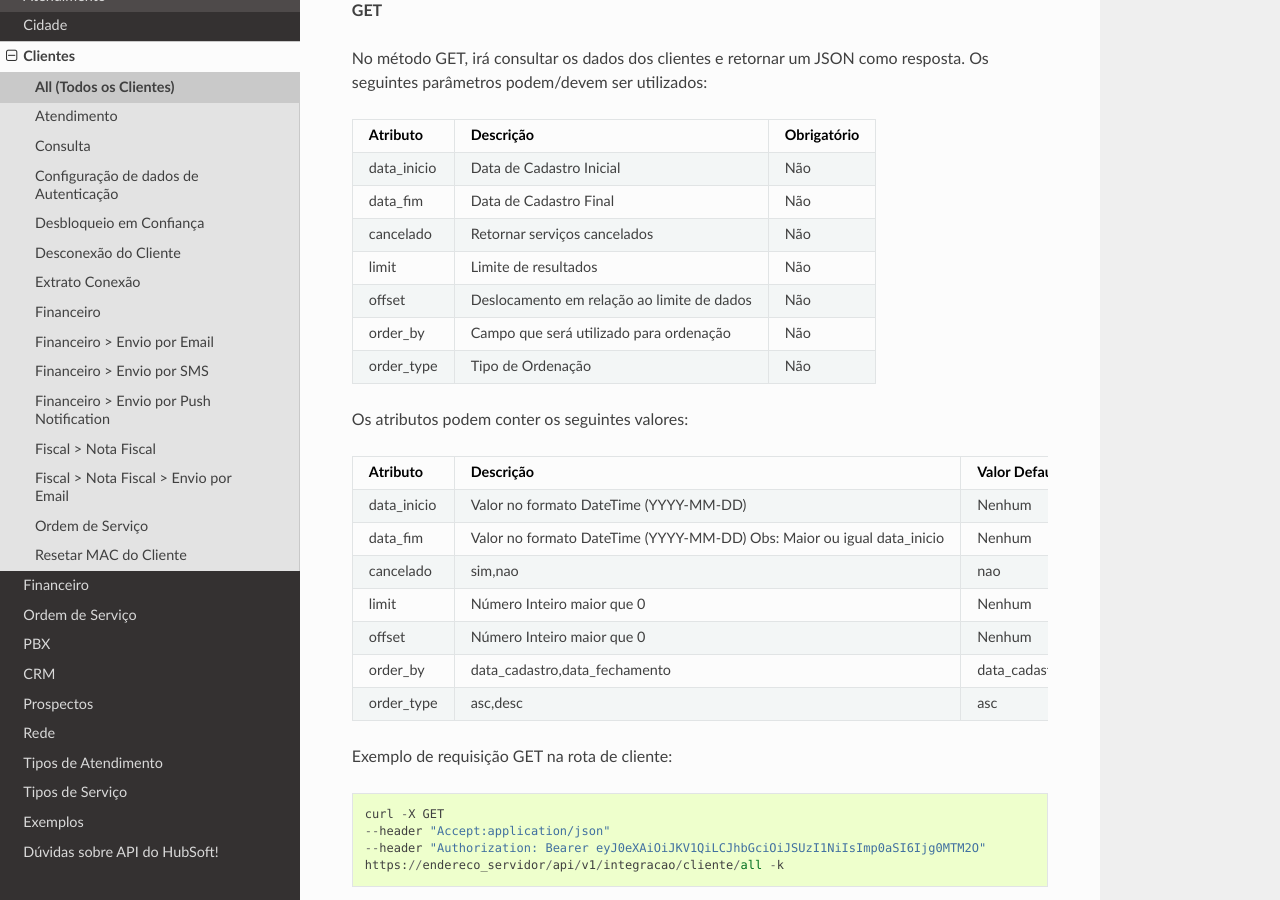
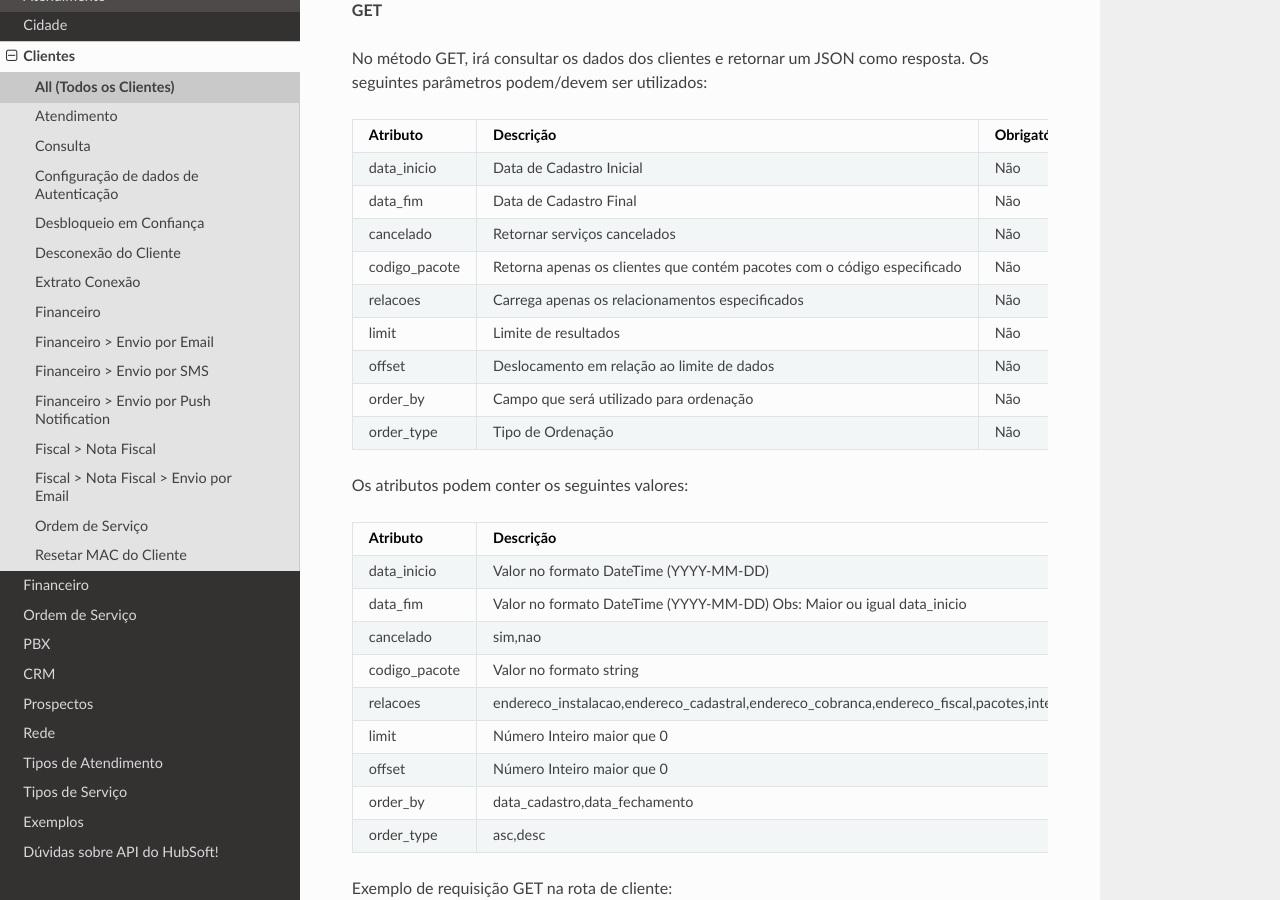
Before and after one commit to hubsoftbrasil/api, a Sphinx documentation site: the page built from docs/source/clientes/all.rst, in a window 1280 px wide and 900 px high, scrolled down 731 px. Built offline with Sphinx 7.4.7 and the Read the Docs theme 2.0.0, drawn with Linux system fonts in a browser that asks for light colours.

Commit message:
adicionando novos parametros clientes/all

```diff
--- a/docs/source/clientes/all.rst
+++ b/docs/source/clientes/all.rst
@@ -42,6 +42,14 @@ Os seguintes parâmetros podem/devem ser utilizados:
       -  Retornar serviços cancelados
       -  Não
 
+   *  -  codigo_pacote
+      -  Retorna apenas os clientes que contém pacotes com o código especificado
+      -  Não
+
+   *  -  relacoes
+      -  Carrega apenas os relacionamentos especificados
+      -  Não
+
    *  -  limit
       -  Limite de resultados
       -  Não
@@ -78,6 +86,14 @@ Os atributos podem conter os seguintes valores:
    *  -  cancelado
       -  sim,nao
       -  nao
+
+   *  -  codigo_pacote
+      -  Valor no formato string
+      -  Nenhum
+
+   *  -  relacoes
+      -  endereco_instalacao,endereco_cadastral,endereco_cobranca,endereco_fiscal,pacotes,interface,interface_roteamento,equipamento_conexao,equipamento_roteamento,grupos,porta_atendimento,senhas,status_conexao
+      -  Nenhum
 
    *  -  limit
       -  Número Inteiro maior que 0
```
